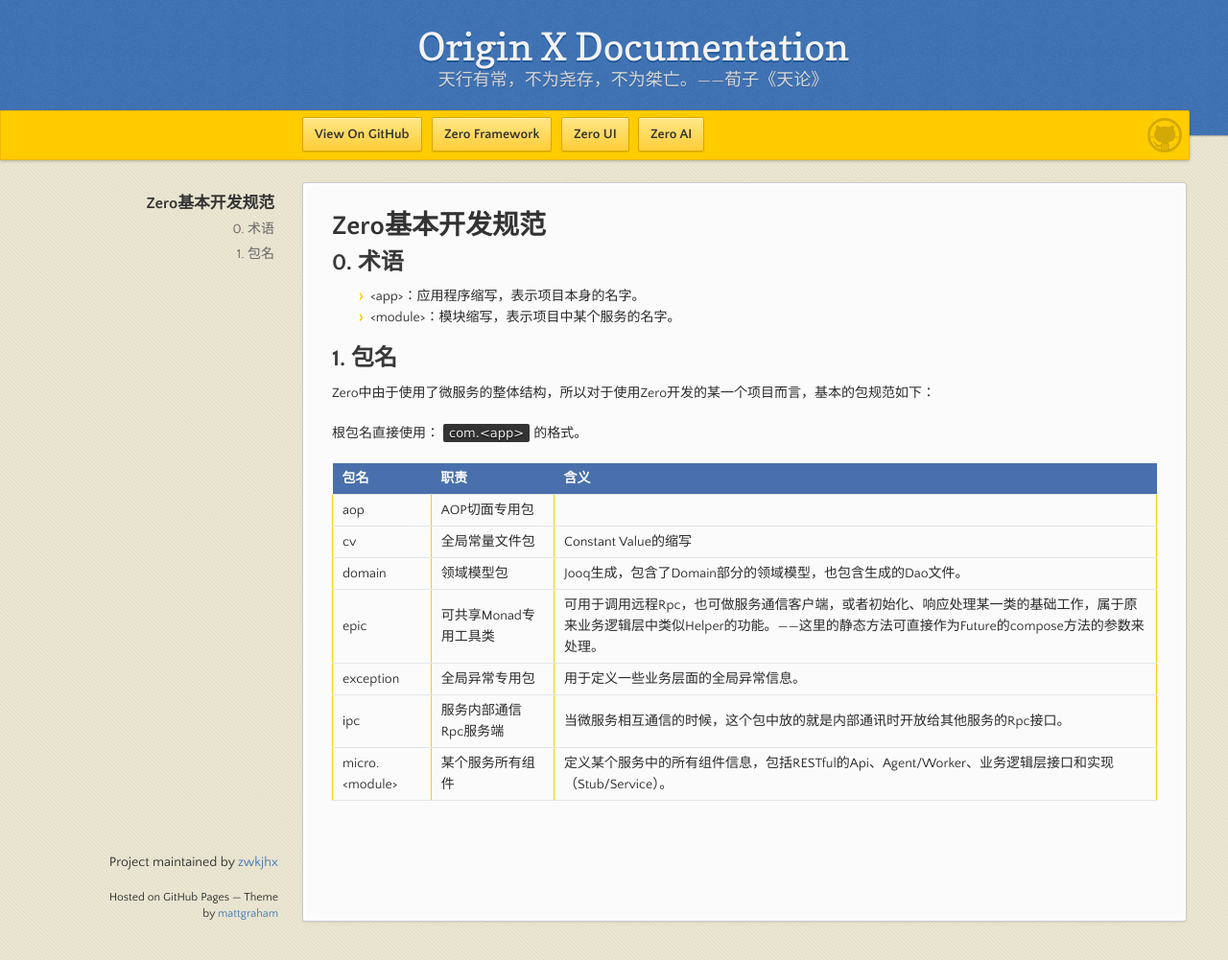
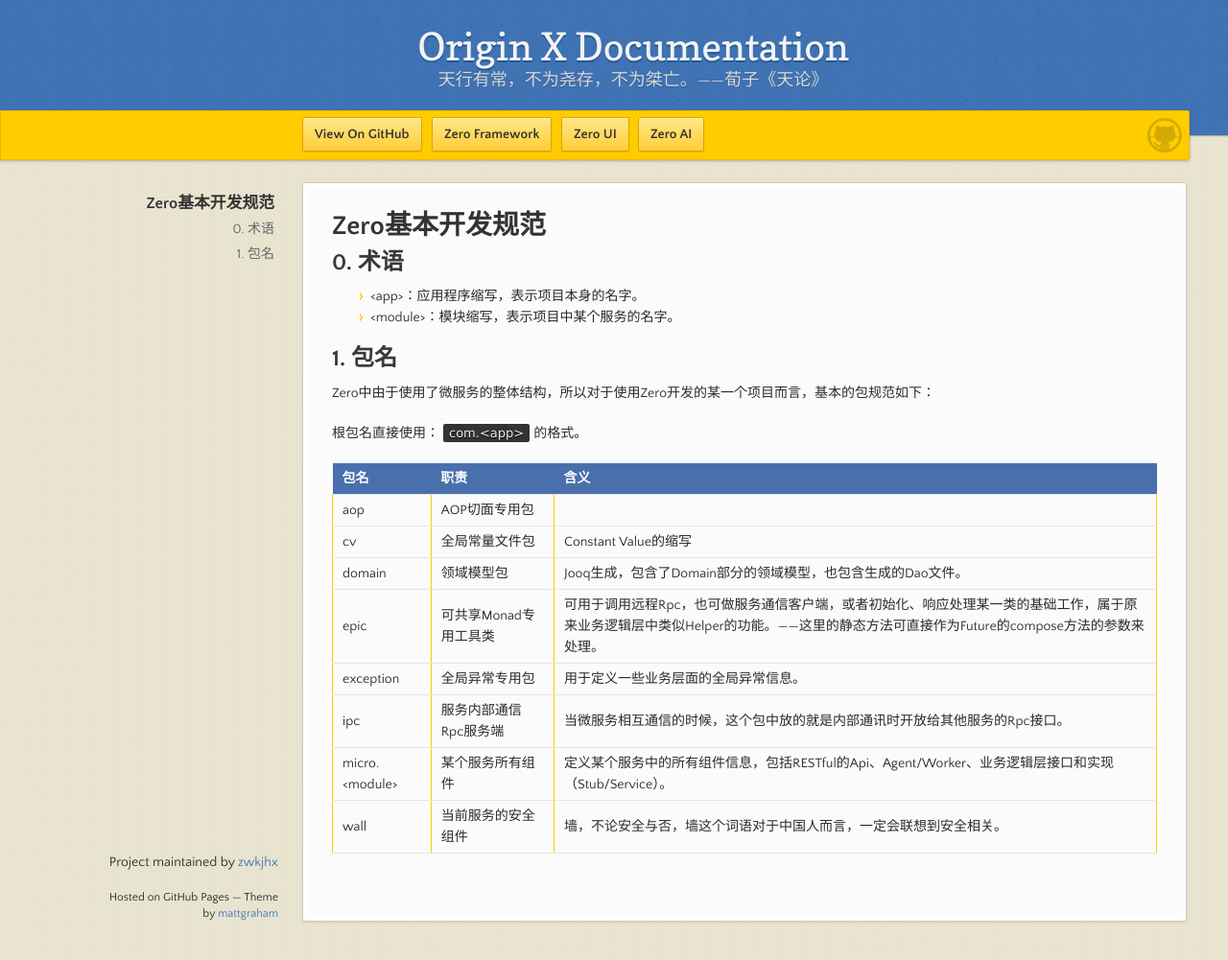
Before and after one commit to zwkjhx/ox-doc, a Jekyll site: the page built from specification/1-zerogui-fan/spc-001-zeroji-ben-kai-fa-gui-fan.md, in a window 1280 px wide and 1001 px high. Shown: the whole window at 96% size. Built offline with Jekyll 4.4.1, drawn with Linux system fonts in a browser that asks for light colours; our own code applies the rules of GitHub Pages for plain Markdown files.

Commit message:
Updates specification/1-zerogui-fan/spc-001-zeroji-ben-kai-fa-gui-fan.md
Auto commit by GitBook Editor

```diff
--- a/specification/1-zerogui-fan/spc-001-zeroji-ben-kai-fa-gui-fan.md
+++ b/specification/1-zerogui-fan/spc-001-zeroji-ben-kai-fa-gui-fan.md
@@ -20,3 +20,4 @@
 | exception | 全局异常专用包 | 用于定义一些业务层面的全局异常信息。 |
 | ipc | 服务内部通信Rpc服务端 | 当微服务相互通信的时候，这个包中放的就是内部通讯时开放给其他服务的Rpc接口。 |
 | micro.&lt;module&gt; | 某个服务所有组件 | 定义某个服务中的所有组件信息，包括RESTful的Api、Agent/Worker、业务逻辑层接口和实现（Stub/Service）。 |
+| wall | 当前服务的安全组件 | 墙，不论安全与否，墙这个词语对于中国人而言，一定会联想到安全相关。 |
```
